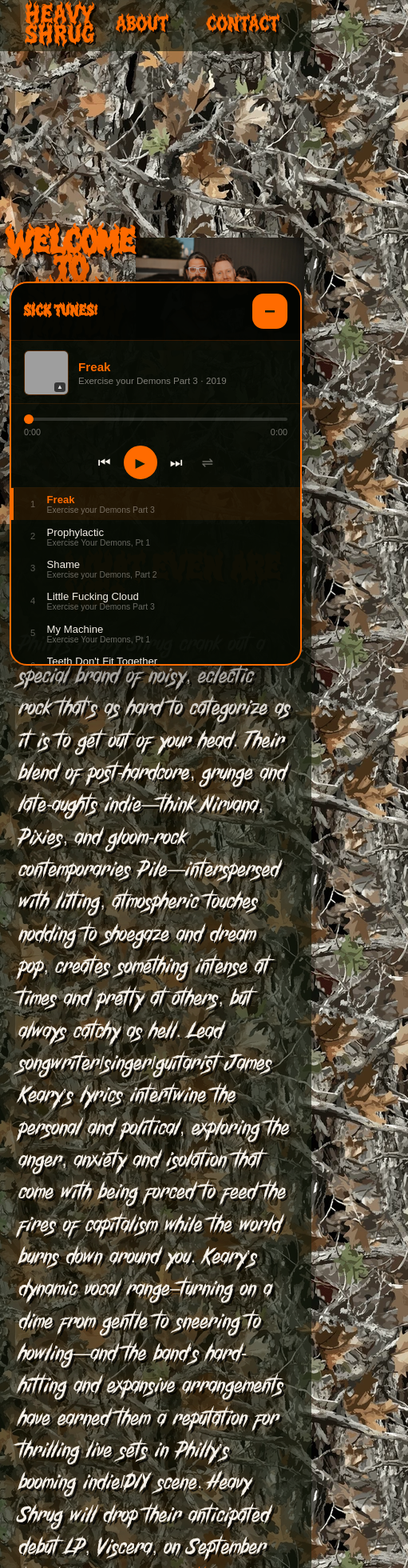
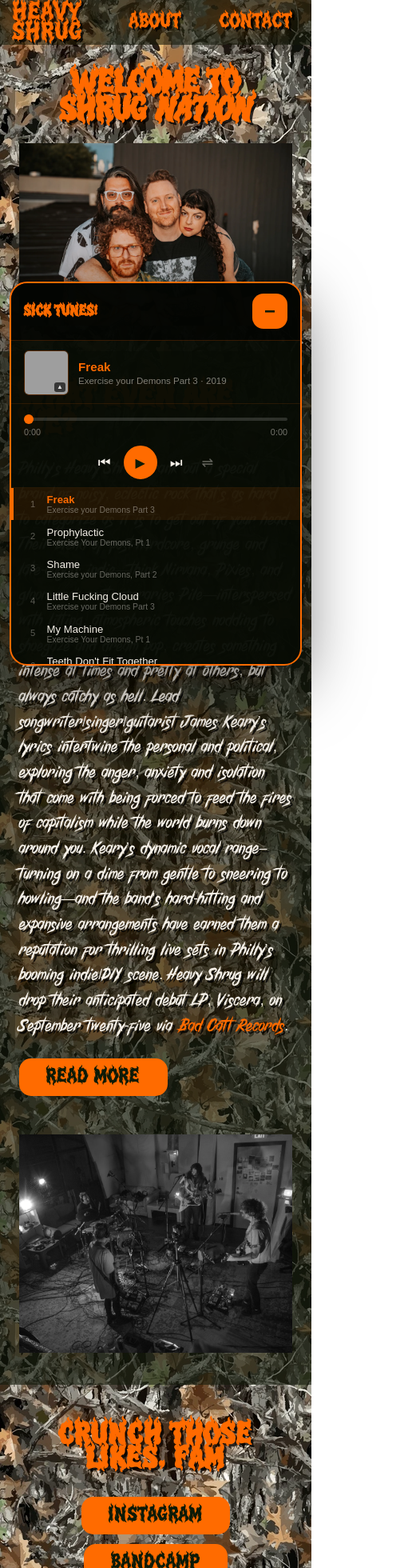
Before and after one commit to jkeary/heavy-shrug-website, a React (Vite) app in the folder frontend/: page / in a window 390 px wide. Shown: the top 1960 px of the page at 80% size, 511 px wide, since content can reach past the window. Built offline with nearby package versions, Linux system fonts and the light colour scheme; grey boxes are pictures that could not be loaded.

Commit message:
Add mobile responsive styles across all pages and components

```diff
--- a/frontend/src/components/Footer.jsx
+++ b/frontend/src/components/Footer.jsx
@@ -20,6 +20,14 @@ const FooterBar = styled.footer`
   font-family: var(--font-heading-2);
   font-size: 1rem;
   background: rgba(20, 28, 12, 0.6);
+
+  @media (max-width: 640px) {
+    flex-direction: column;
+    align-items: center;
+    gap: 0.75rem;
+    padding: 1.25rem 1rem;
+    text-align: center;
+  }
 `
 
 const Label = styled.span`
--- a/frontend/src/components/Navbar.jsx
+++ b/frontend/src/components/Navbar.jsx
@@ -37,6 +37,11 @@ const Nav = styled.nav`
   top: 0;
   z-index: 100;
   background: rgba(20, 28, 12, 0.6);
+
+  @media (max-width: 640px) {
+    padding: 0 1rem;
+    height: 56px;
+  }
 `;
 
 const Brand = styled.div`
--- a/frontend/src/components/SocialLinks.jsx
+++ b/frontend/src/components/SocialLinks.jsx
@@ -35,12 +35,18 @@ const Heading = styled.h2`
   margin-bottom: 3.3rem;
   text-align: center;
   align-self: center;
+
+  @media (max-width: 640px) {
+    font-size: 1.8rem;
+    margin-bottom: 2rem;
+  }
 `
 
 const Grid = styled.div`
   display: flex;
   flex-wrap: wrap;
   gap: 0.75rem;
+  justify-content: center;
 `
 
 // const SocialButton = styled.a`
--- a/frontend/src/pages/About.jsx
+++ b/frontend/src/pages/About.jsx
@@ -22,6 +22,10 @@ const Page = styled.main`
   flex: 1;
   padding: 3rem 2rem;
   background: rgba(20, 28, 12, 0.6);
+
+  @media (max-width: 640px) {
+    padding: 2rem 1.25rem;
+  }
 `
 
 const Container = styled.div`
@@ -69,4 +73,8 @@ const Bio = styled.p`
   text-shadow:
     3px 3px 0 rgba(0, 0, 0, 0.8),
     0 0 20px rgba(255, 107, 0, 0.3);
+
+  @media (max-width: 640px) {
+    font-size: 1.2rem;
+  }
 `
--- a/frontend/src/pages/Home.jsx
+++ b/frontend/src/pages/Home.jsx
@@ -13,6 +13,12 @@ export default function Home() {
     let frame = null
 
     const updateScrollMotion = () => {
+      if (window.innerWidth <= 768) {
+        if (overlayRef.current) overlayRef.current.style.transform = 'none'
+        if (whoTitleRef.current) whoTitleRef.current.style.transform = 'none'
+        frame = null
+        return
+      }
       const overlayOffset = Math.min(28, window.scrollY * 0.12)
       const titleOffset = Math.max(0, 60 - window.scrollY * 0.16)
 
@@ -90,6 +96,12 @@ const HeroSection = styled.section`
   align-items: center;
   justify-content: center;
   padding: 3rem 2rem 2rem;
+
+  @media (max-width: 768px) {
+    flex-direction: column;
+    min-height: auto;
+    padding: 2rem 1.5rem;
+  }
 `
 
 const HeroImg = styled.img`
@@ -99,6 +111,10 @@ const HeroImg = styled.img`
   object-position: center;
   display: block;
   /* filter: grayscale(100%) contrast(1.1) brightness(0.85); */
+
+  @media (max-width: 768px) {
+    width: 100%;
+  }
 `
 
 const HeroOverlay = styled.div`
@@ -187,6 +203,10 @@ const WhoBio = styled.p`
   text-shadow:
     3px 3px 0 rgba(0, 0, 0, 0.8),
     0 0 20px rgba(255, 107, 0, 0.3);
+
+  @media (max-width: 768px) {
+    font-size: 1.1rem;
+  }
 `
 
 const WhoPhotoWrap = styled.div`
```
